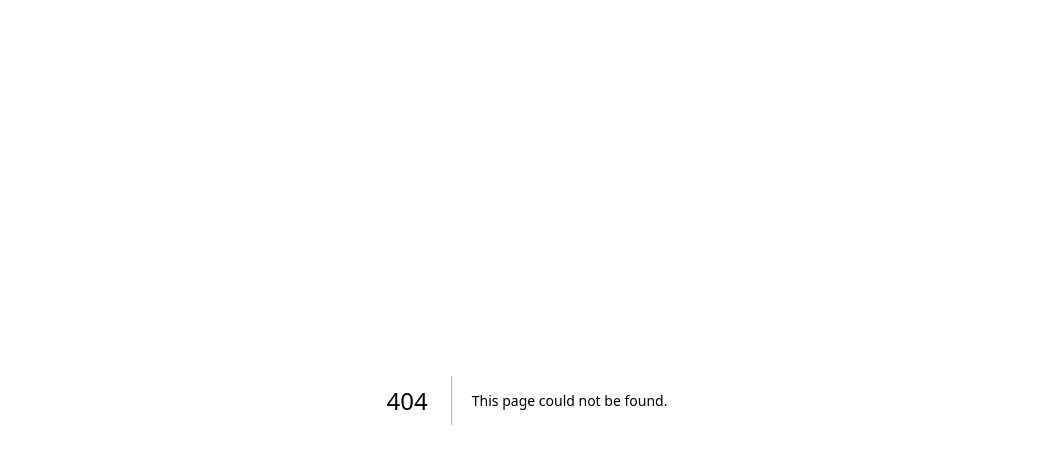
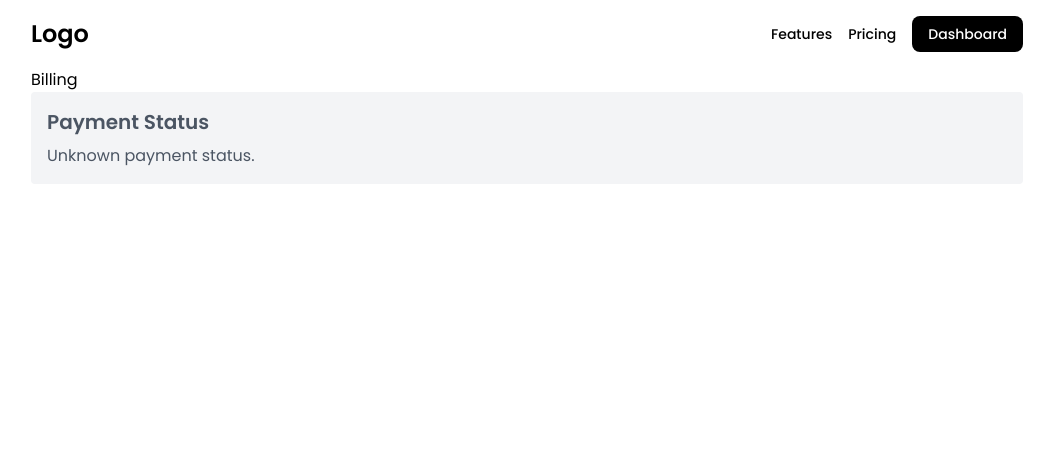
Before and after one commit to samyakkhatua/uniq, a Next.js app: page /dashboard/billing in a window 1280 px wide. Before the commit this address had no page. Shown: the top 464 px of the page, without its empty margins (113-1167 px from the left). Built offline with nearby package versions, Linux system fonts and the light colour scheme; no server answers; sample sign-in values are in the browser's storage.

Commit message:
billing status

```diff
--- /dev/null
+++ b/src/app/dashboard/billing/layout.tsx
@@ -0,0 +1,13 @@
+import { Header } from "@/components/header"
+
+export default function BillingLayout({
+    children,
+  }: {
+    children: React.ReactNode
+  }) {
+    return (
+      <section>
+        {children}
+      </section>
+    )
+  }
--- /dev/null
+++ b/src/app/dashboard/billing/page.tsx
@@ -0,0 +1,40 @@
+"use client";
+
+import { useSearchParams } from "next/navigation";
+
+export default function Page() {
+  const searchParams = useSearchParams();
+
+  const success = searchParams?.get("success");
+
+  let message;
+  let textColorClass;
+  let bgColorClass;
+
+  if (success === "true") {
+    message = "Payment successful!";
+    textColorClass = "text-green-600";
+    bgColorClass = "bg-green-100";
+  } else if (success === "false") {
+    message = "Payment failed.";
+    textColorClass = "text-red-600";
+    bgColorClass = "bg-red-100";
+  } else {
+    message = "Unknown payment status.";
+    textColorClass = "text-gray-600";
+    bgColorClass = "bg-gray-100";
+  }
+
+  return (
+    <>
+      <h3>Billing</h3>
+
+      <div className={`p-4 rounded ${bgColorClass}`}>
+        <h1 className={`text-xl font-semibold ${textColorClass}`}>
+          Payment Status
+        </h1>
+        <p className={`mt-2 ${textColorClass}`}>{message}</p>
+      </div>
+    </>
+  );
+}
--- a/src/app/dashboard/page.tsx
+++ b/src/app/dashboard/page.tsx
@@ -14,6 +14,8 @@ export default async function Page() {
     <main>
 
       <h5>Dashboard</h5>
+
+      <Link href="/dashboard/billing"> Billing </Link>
 
       {hasSubsciption ? (
         <div className="rounded-md px-4 py-2 bg-emerald-400 font-medium text-white">
--- a/src/lib/auth.ts
+++ b/src/lib/auth.ts
@@ -6,7 +6,7 @@ export async function mustBeLoggedIn() {
   const session = await getServerSession(authOptions);
 
   if (session) {
-    console.log("User is logged in!");
+    // console.log("User is logged in!");
   } else {
     await redirect("/api/auth/signin");
   }
```
Also changed, not shown: src/app/page.tsx (line endings or trailing spaces).
